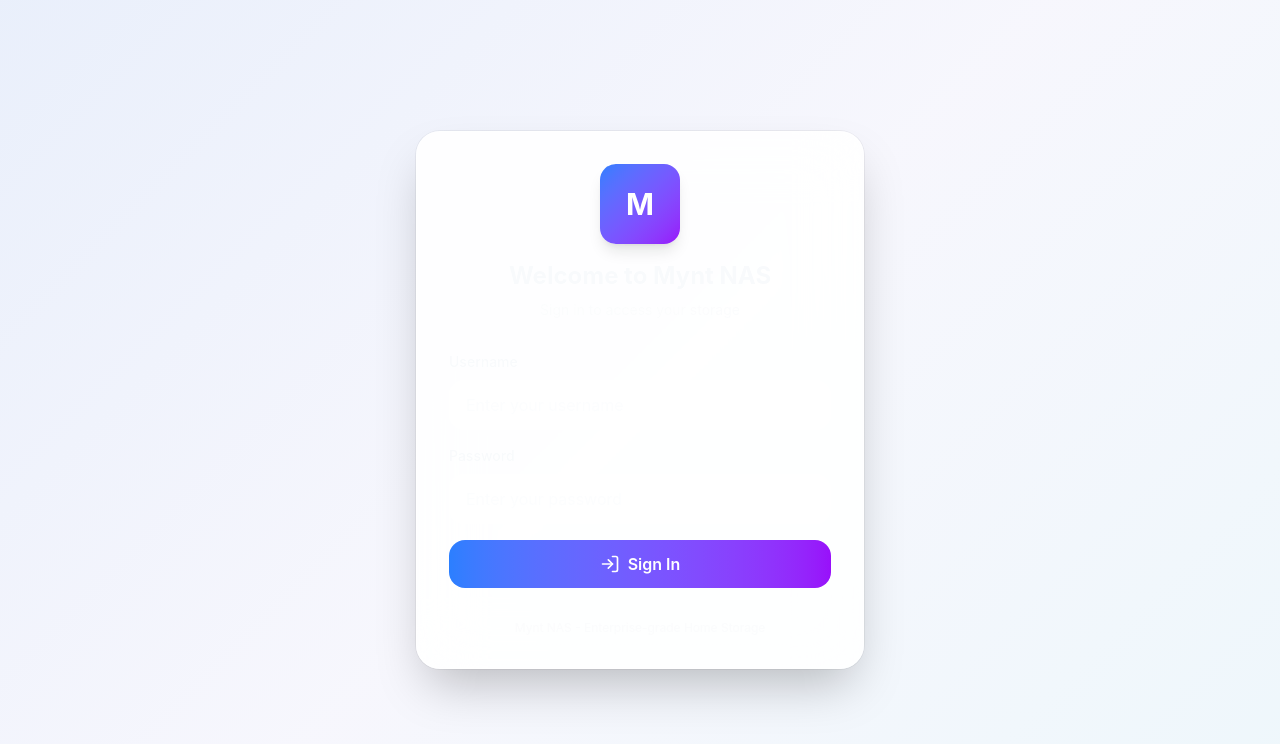
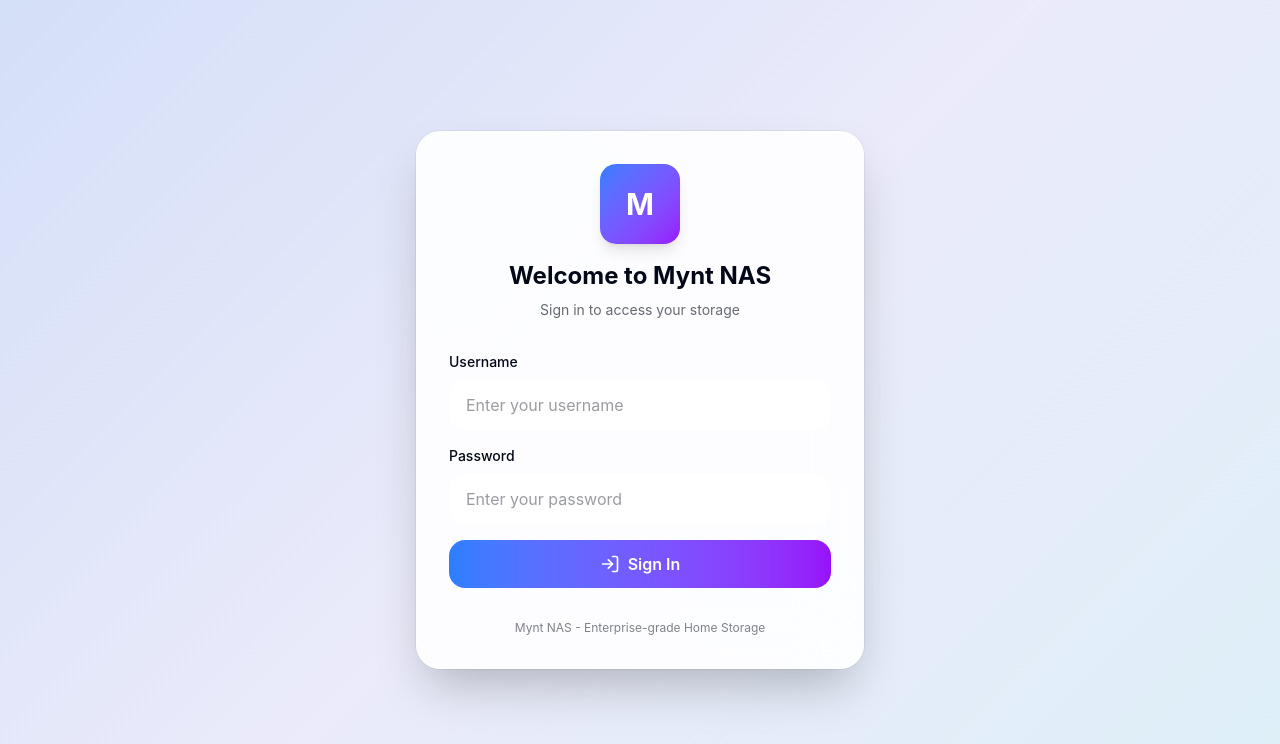
Before and after one commit to aimuz/mynt, a SvelteKit app in the folder web-ui/: page /login in a window 1280 px wide. Shown: the top 744 px of the page. Built offline with nearby package versions, Linux system fonts and the light colour scheme.

Commit message:
feat: implement a CSS theme token system for enhanced dark mode management and update the database.

```diff
--- a/web-ui/src/routes/layout.css
+++ b/web-ui/src/routes/layout.css
@@ -1,76 +1,132 @@
 @import 'tailwindcss';
 
-/* Design System Variables */
+/* 1. Design System Tokens */
+/* 注意：@theme 必须顶层，且只做 Token 定义 */
+
 @theme {
-    /* Colors - Light Mode */
-    --color-primary: hsl(222.2 47.4% 11.2%);
-    --color-primary-foreground: hsl(210 40% 98%);
-    --color-secondary: hsl(210 40% 96.1%);
-    --color-secondary-foreground: hsl(222.2 47.4% 11.2%);
-    --color-accent: hsl(210 40% 96.1%);
-    --color-accent-foreground: hsl(222.2 47.4% 11.2%);
-    --color-destructive: hsl(0 84.2% 60.2%);
-    --color-destructive-foreground: hsl(210 40% 98%);
-    --color-success: hsl(142.1 76.2% 36.3%);
-    --color-success-foreground: hsl(355.7 100% 97.3%);
-    --color-warning: hsl(32.1 94.6% 43.7%);
-    --color-warning-foreground: hsl(210 40% 98%);
+    /* 原始 Token：Light */
+    --color-primary-light: hsl(222.2 47.4% 11.2%);
+    --color-primary-foreground-light: hsl(210 40% 98%);
+    --color-secondary-light: hsl(210 40% 96.1%);
+    --color-secondary-foreground-light: hsl(222.2 47.4% 11.2%);
+    --color-accent-light: hsl(210 40% 96.1%);
+    --color-accent-foreground-light: hsl(222.2 47.4% 11.2%);
+    --color-destructive-light: hsl(0 84.2% 60.2%);
+    --color-destructive-foreground-light: hsl(210 40% 98%);
+    --color-success-light: hsl(142.1 76.2% 36.3%);
+    --color-success-foreground-light: hsl(355.7 100% 97.3%);
+    --color-warning-light: hsl(32.1 94.6% 43.7%);
+    --color-warning-foreground-light: hsl(210 40% 98%);
 
-    --color-background: hsl(0 0% 100%);
-    --color-foreground: hsl(222.2 84% 4.9%);
-    --color-card: hsl(0 0% 100%);
-    --color-card-foreground: hsl(222.2 84% 4.9%);
-    --color-popover: hsl(0 0% 100%);
-    --color-popover-foreground: hsl(222.2 84% 4.9%);
-    --color-muted: hsl(210 40% 96.1%);
-    --color-muted-foreground: hsl(215.4 16.3% 46.9%);
-    --color-border: hsl(214.3 31.8% 91.4%);
-    --color-input: hsl(214.3 31.8% 91.4%);
-    --color-ring: hsl(222.2 84% 4.9%);
+    --color-background-light: hsl(0 0% 100%);
+    --color-foreground-light: hsl(222.2 84% 4.9%);
+    --color-card-light: hsl(0 0% 100%);
+    --color-card-foreground-light: hsl(222.2 84% 4.9%);
+    --color-popover-light: hsl(0 0% 100%);
+    --color-popover-foreground-light: hsl(222.2 84% 4.9%);
+    --color-muted-light: hsl(210 40% 96.1%);
+    --color-muted-foreground-light: hsl(215.4 16.3% 46.9%);
+    --color-border-light: hsl(214.3 31.8% 91.4%);
+    --color-input-light: hsl(214.3 31.8% 91.4%);
+    --color-ring-light: hsl(222.2 84% 4.9%);
 
-    /* Radius */
+    /* 原始 Token：Dark */
+    --color-primary-dark: hsl(210 40% 98%);
+    --color-primary-foreground-dark: hsl(222.2 47.4% 11.2%);
+    --color-secondary-dark: hsl(217.2 32.6% 17.5%);
+    --color-secondary-foreground-dark: hsl(210 40% 98%);
+    --color-accent-dark: hsl(217.2 32.6% 17.5%);
+    --color-accent-foreground-dark: hsl(210 40% 98%);
+    --color-destructive-dark: hsl(0 62.8% 30.6%);
+    --color-destructive-foreground-dark: hsl(210 40% 98%);
+    --color-success-dark: hsl(142.1 70.6% 45.3%);
+    --color-success-foreground-dark: hsl(144.9 80.4% 10%);
+    --color-warning-dark: hsl(32.1 94.6% 43.7%);
+    --color-warning-foreground-dark: hsl(20.5 90.2% 48.2%);
+
+    --color-background-dark: hsl(222.2 84% 4.9%);
+    --color-foreground-dark: hsl(210 40% 98%);
+    --color-card-dark: hsl(222.2 84% 4.9%);
+    --color-card-foreground-dark: hsl(210 40% 98%);
+    --color-popover-dark: hsl(222.2 84% 4.9%);
+    --color-popover-foreground-dark: hsl(210 40% 98%);
+    --color-muted-dark: hsl(217.2 32.6% 17.5%);
+    --color-muted-foreground-dark: hsl(215 20.2% 65.1%);
+    --color-border-dark: hsl(217.2 32.6% 17.5%);
+    --color-input-dark: hsl(217.2 32.6% 17.5%);
+    --color-ring-dark: hsl(212.7 26.8% 83.9%);
+
+    /* 语义 Token：默认指向 light（组件只用这一层） */
+    --color-primary: var(--color-primary-light);
+    --color-primary-foreground: var(--color-primary-foreground-light);
+    --color-secondary: var(--color-secondary-light);
+    --color-secondary-foreground: var(--color-secondary-foreground-light);
+    --color-accent: var(--color-accent-light);
+    --color-accent-foreground: var(--color-accent-foreground-light);
+    --color-destructive: var(--color-destructive-light);
+    --color-destructive-foreground: var(--color-destructive-foreground-light);
+    --color-success: var(--color-success-light);
+    --color-success-foreground: var(--color-success-foreground-light);
+    --color-warning: var(--color-warning-light);
+    --color-warning-foreground: var(--color-warning-foreground-light);
+
+    --color-background: var(--color-background-light);
+    --color-foreground: var(--color-foreground-light);
+    --color-card: var(--color-card-light);
+    --color-card-foreground: var(--color-card-foreground-light);
+    --color-popover: var(--color-popover-light);
+    --color-popover-foreground: var(--color-popover-foreground-light);
+    --color-muted: var(--color-muted-light);
+    --color-muted-foreground: var(--color-muted-foreground-light);
+    --color-border: var(--color-border-light);
+    --color-input: var(--color-input-light);
+    --color-ring: var(--color-ring-light);
+
+    /* Radius（与主题无关） */
     --radius-xs: 0.25rem;
     --radius-sm: 0.375rem;
     --radius-md: 0.5rem;
     --radius-lg: 0.75rem;
     --radius-xl: 1rem;
 
-    /* Sidebar */
+    /* Sidebar（与主题无关） */
     --sidebar-width: 16rem;
     --sidebar-width-collapsed: 4rem;
 }
 
-/* Dark Mode Variables */
+/* 2. 运行时主题映射：系统深色偏好时，切换语义 Token 指向 */
+
 @media (prefers-color-scheme: dark) {
-    @theme {
-        --color-primary: hsl(210 40% 98%);
-        --color-primary-foreground: hsl(222.2 47.4% 11.2%);
-        --color-secondary: hsl(217.2 32.6% 17.5%);
-        --color-secondary-foreground: hsl(210 40% 98%);
-        --color-accent: hsl(217.2 32.6% 17.5%);
-        --color-accent-foreground: hsl(210 40% 98%);
-        --color-destructive: hsl(0 62.8% 30.6%);
-        --color-destructive-foreground: hsl(210 40% 98%);
-        --color-success: hsl(142.1 70.6% 45.3%);
-        --color-success-foreground: hsl(144.9 80.4% 10%);
-        --color-warning: hsl(32.1 94.6% 43.7%);
-        --color-warning-foreground: hsl(20.5 90.2% 48.2%);
+    :root {
+        --color-primary: var(--color-primary-dark);
+        --color-primary-foreground: var(--color-primary-foreground-dark);
+        --color-secondary: var(--color-secondary-dark);
+        --color-secondary-foreground: var(--color-secondary-foreground-dark);
+        --color-accent: var(--color-accent-dark);
+        --color-accent-foreground: var(--color-accent-foreground-dark);
+        --color-destructive: var(--color-destructive-dark);
+        --color-destructive-foreground: var(--color-destructive-foreground-dark);
+        --color-success: var(--color-success-dark);
+        --color-success-foreground: var(--color-success-foreground-dark);
+        --color-warning: var(--color-warning-dark);
+        --color-warning-foreground: var(--color-warning-foreground-dark);
 
-        --color-background: hsl(222.2 84% 4.9%);
-        --color-foreground: hsl(210 40% 98%);
-        --color-card: hsl(222.2 84% 4.9%);
-        --color-card-foreground: hsl(210 40% 98%);
-        --color-popover: hsl(222.2 84% 4.9%);
-        --color-popover-foreground: hsl(210 40% 98%);
-        --color-muted: hsl(217.2 32.6% 17.5%);
-        --color-muted-foreground: hsl(215 20.2% 65.1%);
-        --color-border: hsl(217.2 32.6% 17.5%);
-        --color-input: hsl(217.2 32.6% 17.5%);
-        --color-ring: hsl(212.7 26.8% 83.9%);
+        --color-background: var(--color-background-dark);
+        --color-foreground: var(--color-foreground-dark);
+        --color-card: var(--color-card-dark);
+        --color-card-foreground: var(--color-card-foreground-dark);
+        --color-popover: var(--color-popover-dark);
+        --color-popover-foreground: var(--color-popover-foreground-dark);
+        --color-muted: var(--color-muted-dark);
+        --color-muted-foreground: var(--color-muted-foreground-dark);
+        --color-border: var(--color-border-dark);
+        --color-input: var(--color-input-dark);
+        --color-ring: var(--color-ring-dark);
     }
 }
 
-/* Base Styles */
+/* 3. Base Styles */
+
 * {
     @apply antialiased;
 }
@@ -78,15 +134,18 @@
 body {
     @apply bg-background text-foreground;
     font-feature-settings: "rlig" 1, "calt" 1;
-    font-family: -apple-system, BlinkMacSystemFont, 'SF Pro Text', 'SF Pro Display', 'Segoe UI', Roboto, 'Helvetica Neue', Arial, sans-serif;
+    font-family: -apple-system, BlinkMacSystemFont, 'SF Pro Text', 'SF Pro Display',
+        'Segoe UI', Roboto, 'Helvetica Neue', Arial, sans-serif;
 }
 
-/* Glassmorphism Utilities */
+/* 4. Glassmorphism Utilities */
+
 .glass {
+    /* 默认浅色玻璃 */
     background: rgba(255, 255, 255, 0.7);
+    border: 1px solid rgba(255, 255, 255, 0.18);
     backdrop-filter: blur(20px) saturate(180%);
     -webkit-backdrop-filter: blur(20px) saturate(180%);
-    border: 1px solid rgba(255, 255, 255, 0.18);
 }
 
 @media (prefers-color-scheme: dark) {
@@ -98,9 +157,9 @@ body {
 
 .glass-card {
     background: rgba(255, 255, 255, 0.6);
+    border: 1px solid rgba(255, 255, 255, 0.2);
     backdrop-filter: blur(12px) saturate(180%);
     -webkit-backdrop-filter: blur(12px) saturate(180%);
-    border: 1px solid rgba(255, 255, 255, 0.2);
 }
 
 @media (prefers-color-scheme: dark) {
@@ -112,9 +171,9 @@ body {
 
 .glass-strong {
     background: rgba(255, 255, 255, 0.9);
+    border: 1px solid rgba(255, 255, 255, 0.3);
     backdrop-filter: blur(30px) saturate(200%);
     -webkit-backdrop-filter: blur(30px) saturate(200%);
-    border: 1px solid rgba(255, 255, 255, 0.3);
 }
 
 @media (prefers-color-scheme: dark) {
@@ -124,7 +183,8 @@ body {
     }
 }
 
-/* Animations */
+/* 5. Animations */
+
 @keyframes fadeIn {
     from {
         opacity: 0;
@@ -195,12 +255,14 @@ body {
     animation: spin 1s linear infinite;
 }
 
-/* Desktop Background - Dynamic Gradient */
+/* 6. Desktop Background - Dynamic Gradient */
+
 .desktop-bg {
+    /* 默认浅色渐变 */
     background: linear-gradient(135deg,
-            hsl(220, 70%, 95%) 0%,
-            hsl(240, 60%, 98%) 50%,
-            hsl(200, 65%, 96%) 100%);
+            hsl(220, 70%, 90%) 0%,
+            hsl(240, 60%, 95%) 50%,
+            hsl(200, 65%, 92%) 100%);
 }
 
 @media (prefers-color-scheme: dark) {
@@ -212,7 +274,8 @@ body {
     }
 }
 
-/* Scrollbar Styling - macOS style */
+/* 7. Scrollbar Styling - macOS style */
+
 ::-webkit-scrollbar {
     width: 8px;
     height: 8px;
@@ -241,7 +304,8 @@ body {
     }
 }
 
-/* Dock Styles */
+/* 8. Dock Styles */
+
 .dock-item {
     @apply transition-all duration-200 ease-out;
 }
@@ -250,7 +314,8 @@ body {
     transform: translateY(-8px) scale(1.1);
 }
 
-/* Window Shadow - macOS style */
+/* 9. Window Shadow - macOS style */
+
 .window-shadow {
     box-shadow:
         0 25px 50px -12px rgba(0, 0, 0, 0.25),
```
